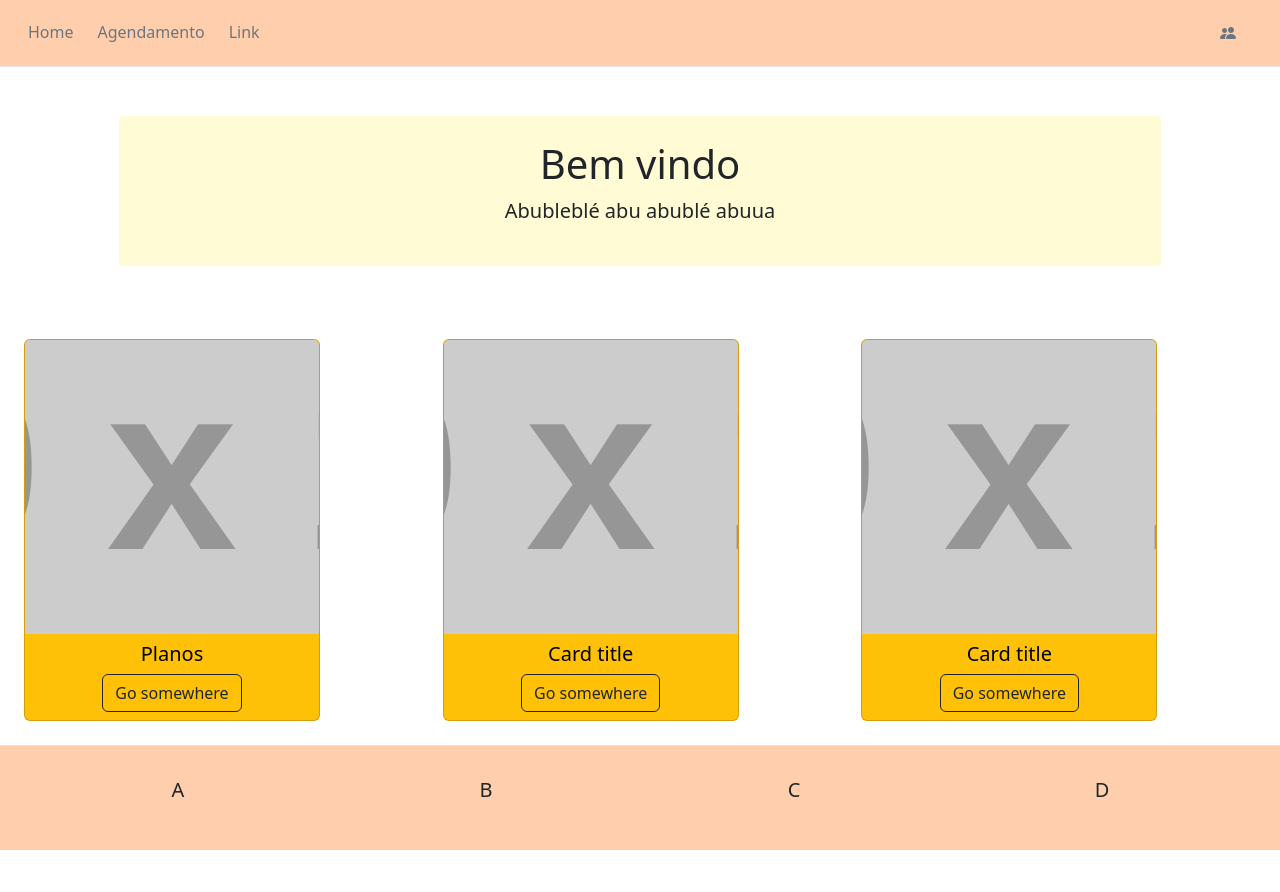
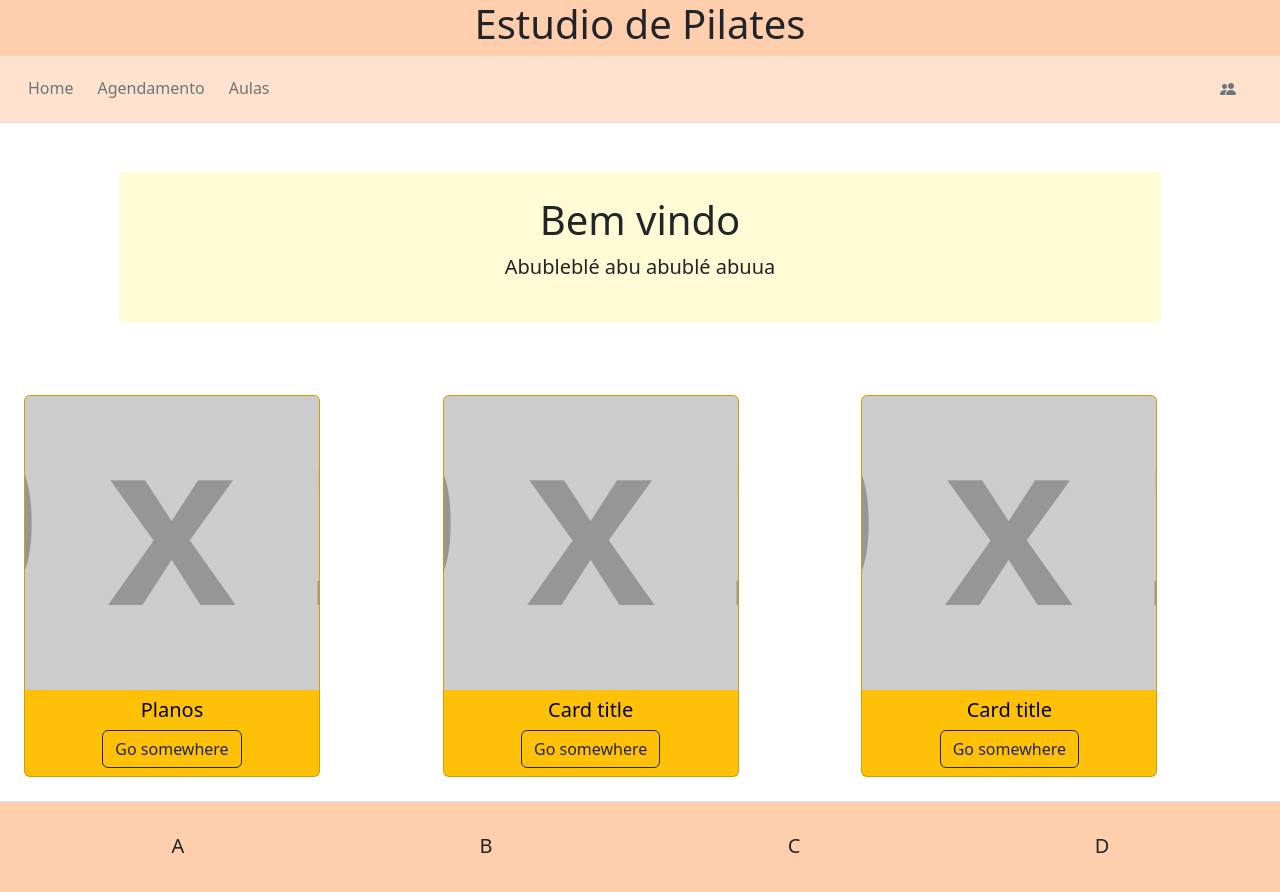
Before and after one commit to lucasfnCode/App-for-Studio-the-pilates-PI---FATEC, a website built with Parcel: page frontend/index.html in a window 1280 px wide. Before the commit the page ends 850 px from the top, so only its background shows below. Built offline with nearby package versions, Linux system fonts and the light colour scheme; placeholder pictures from the web are drawn by us.

Commit message:
:lipstick: Header
Alteração no header pra corresponder ao mockup

```diff
--- a/frontend/assets/css/template.css
+++ b/frontend/assets/css/template.css
@@ -2,11 +2,18 @@ html, body /*  adicionado pra acabar com um scroll chato desnecessario na horizo
     overflow-x: hidden;
     width: 100%;
 }
-
-
-header{
+#head{
     background-color: #FFCFAD;
 }
+#nav{
+    background-color: rgba(255, 207, 173, 0.6);
+
+}
+
+/* header{
+    background-color: #FFCFAD;
+
+} */
 #painelHome{
     background-color: #FFFBD4;
 }
--- a/frontend/assets/js/components/header.js
+++ b/frontend/assets/js/components/header.js
@@ -1,10 +1,17 @@
 export const headerHtml = `
-<nav class="d-flex justify-content-between align-items-center px-4 py-2 border-bottom">
+
+<section class="d-flex justify-content-center" id="head">
+
+<h1>Estudio de Pilates</h1>
+
+</section>
+
+<nav class="d-flex justify-content-between align-items-center px-4 py-2 border-bottom"  id="nav">
 
   <div class="nav nav-underline">
     <a class="nav-link m-1 text-secondary" aria-current="page" href="#home">Home</a>
     <a class="nav-link m-1 text-secondary" href="#">Agendamento</a>
-    <a class="nav-link m-1 text-secondary" href="#">Link</a>
+    <a class="nav-link m-1 text-secondary" href="#">Aulas</a>
   </div>
 
   <div class="nav">
```
Also changed, not shown: 4 other files.
